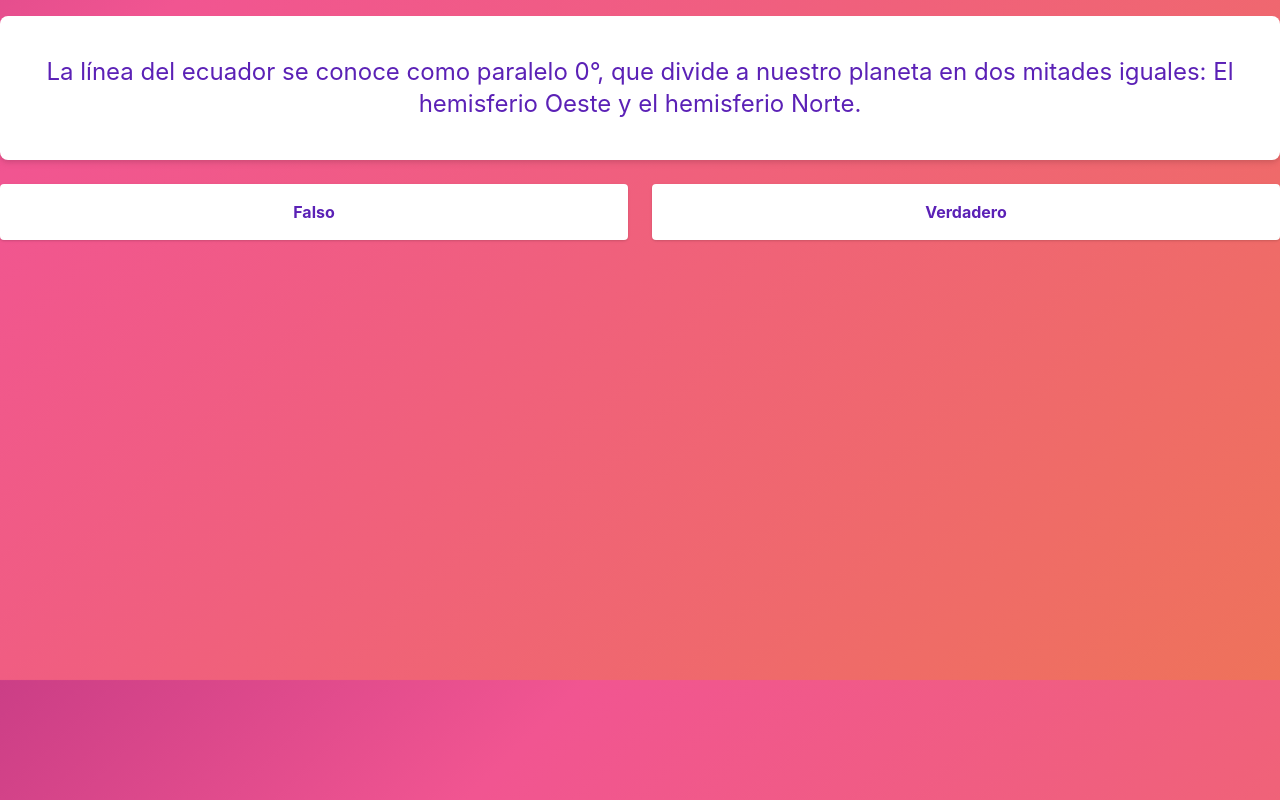
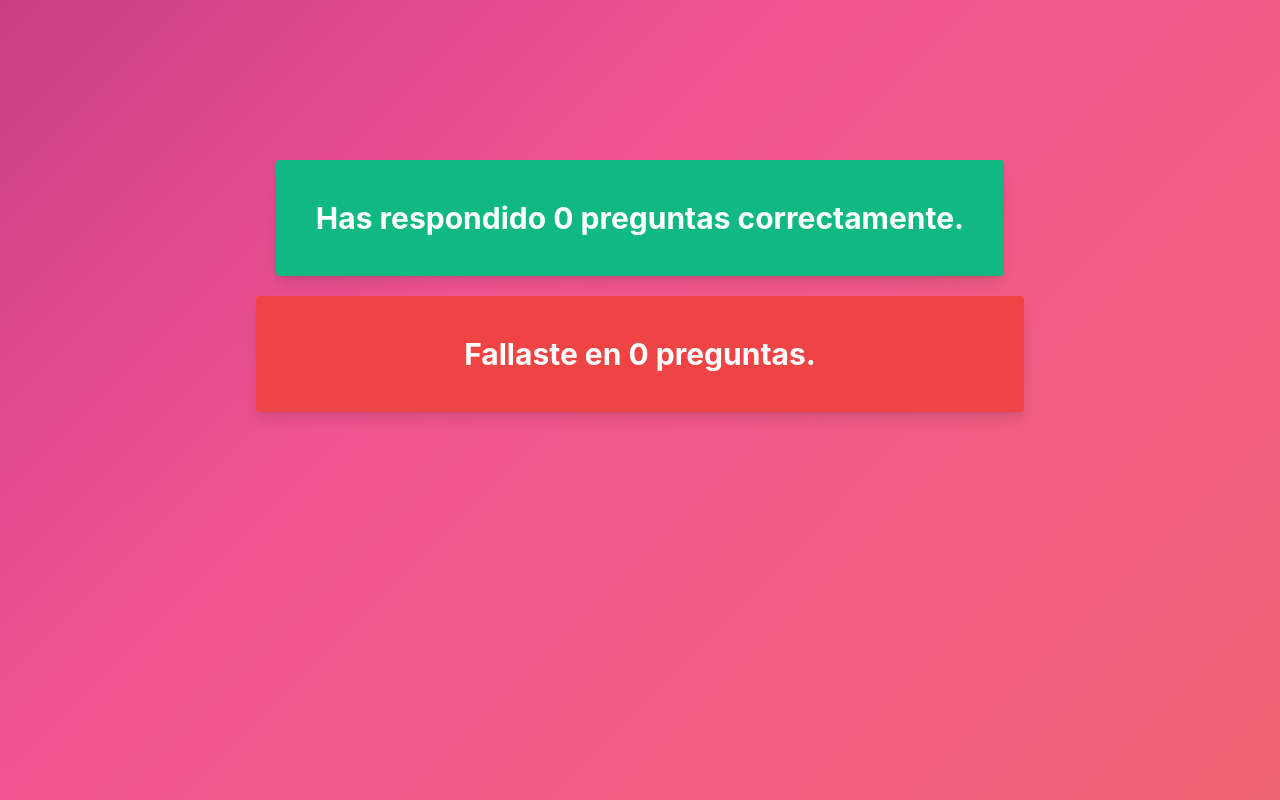
Before and after one commit to AdonysProg/quizzApp, a React (Create React App) app: page / in a window 1280 px wide. Shown: the top 800 px of the page. Built offline with nearby package versions, Linux system fonts and the light colour scheme.

Commit message:
Arreglar diseño del fondo en celulares

```diff
--- a/package.json
+++ b/package.json
@@ -2,7 +2,6 @@
   "name": "quizz",
   "version": "0.1.0",
   "private": true,
-  "homepage": "https://afternoon-everglades-55325.herokuapp.com",
   "dependencies": {
     "@testing-library/jest-dom": "^4.2.4",
     "@testing-library/react": "^9.5.0",
--- a/public/data.json
+++ b/public/data.json
@@ -37,12 +37,6 @@
       "question": "El factor de escala UTM Es una proyección cilíndrica conforme. El factor de escala en la dirección del paralelo y en la dirección del meridiano son iguales (h = k). ",
       "correct_answer": "Verdadero",
       "incorrect_answers": ["Falso"]
-    },
-    {
-      "category": "Geodesia",
-      "question": "Under what pseudonym did Stephen King publish five novels between 1977 and 1984?",
-      "correct_answer": "Richard Bachman",
-      "incorrect_answers": ["J. D. Robb", "Mark Twain", "Lewis Carroll"]
     },
     {
       "category": "Geodesia",
--- a/public/style.css
+++ b/public/style.css
@@ -1,4 +1,5 @@
 .rainbow {
+    height: 100vh;
     color: #fff;
     background: linear-gradient(-45deg, #EE7752, #f15591, #6b046b, #eeb7ff);
     background-size: 400% 400%;
--- a/src/App.js
+++ b/src/App.js
@@ -43,8 +43,8 @@ function App() {
   };
   return preguntas.length > 0 ? (
     <div className="container my-4">
-      {currentIndex >= preguntas.length ? (
-        <div className="h-screen m-20">
+      {currentIndex <= preguntas.length ? (
+        <div className="h-screen m-20 resultados">
           <h1 className="text-3xl text-white font-bold bg-green-500 p-10 rounded shadow-lg m-5 text-center">
             Has respondido {score} preguntas correctamente.
           </h1>
--- a/src/index.css
+++ b/src/index.css
@@ -11,3 +11,7 @@ code {
   font-family: source-code-pro, Menlo, Monaco, Consolas, 'Courier New',
     monospace;
 }
+
+.resultados{
+  margin-top: 50vh;
+}
```
Also changed, not shown: src/components/Gradient.js (deleted, +0 -35 lines).
